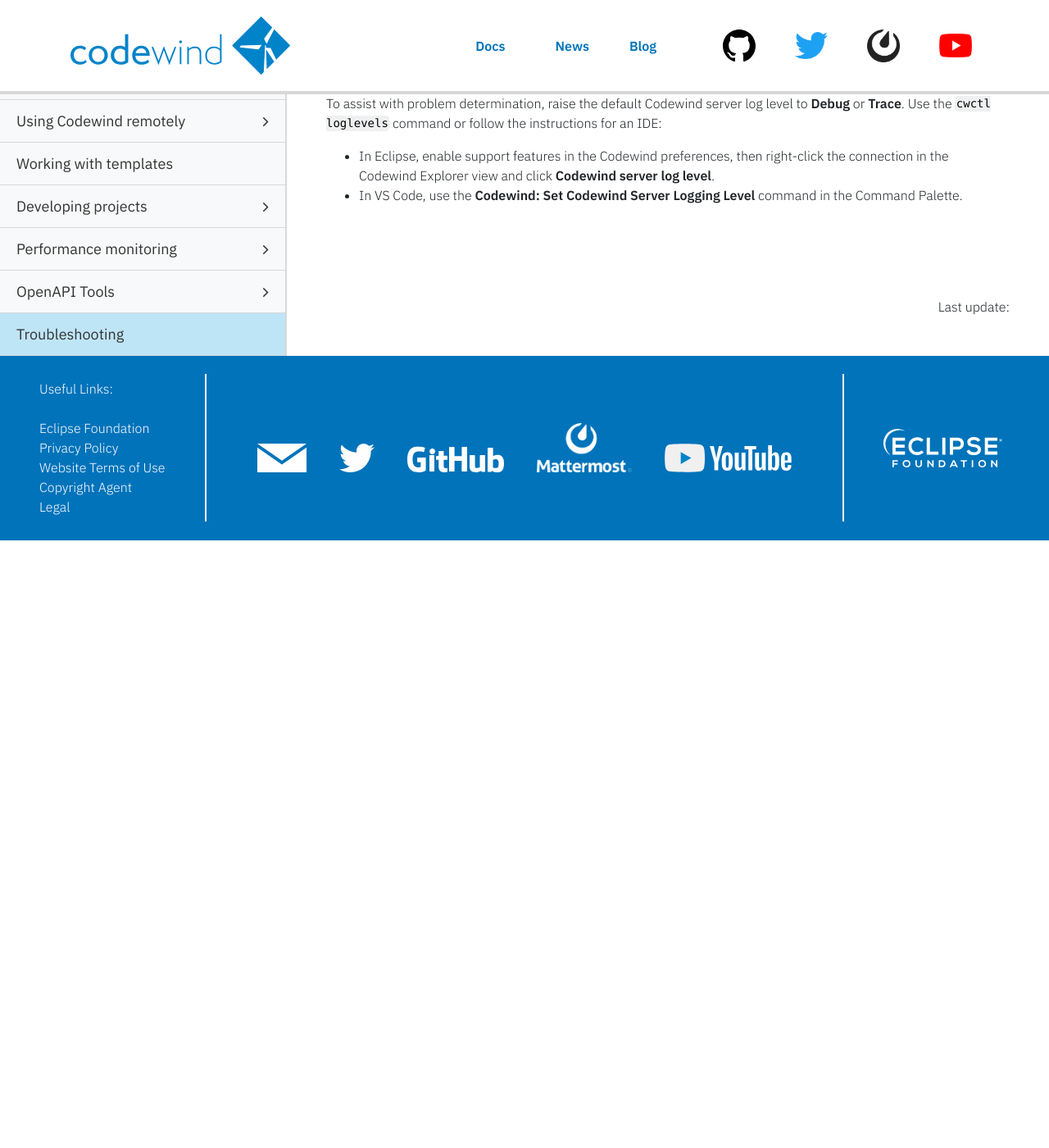
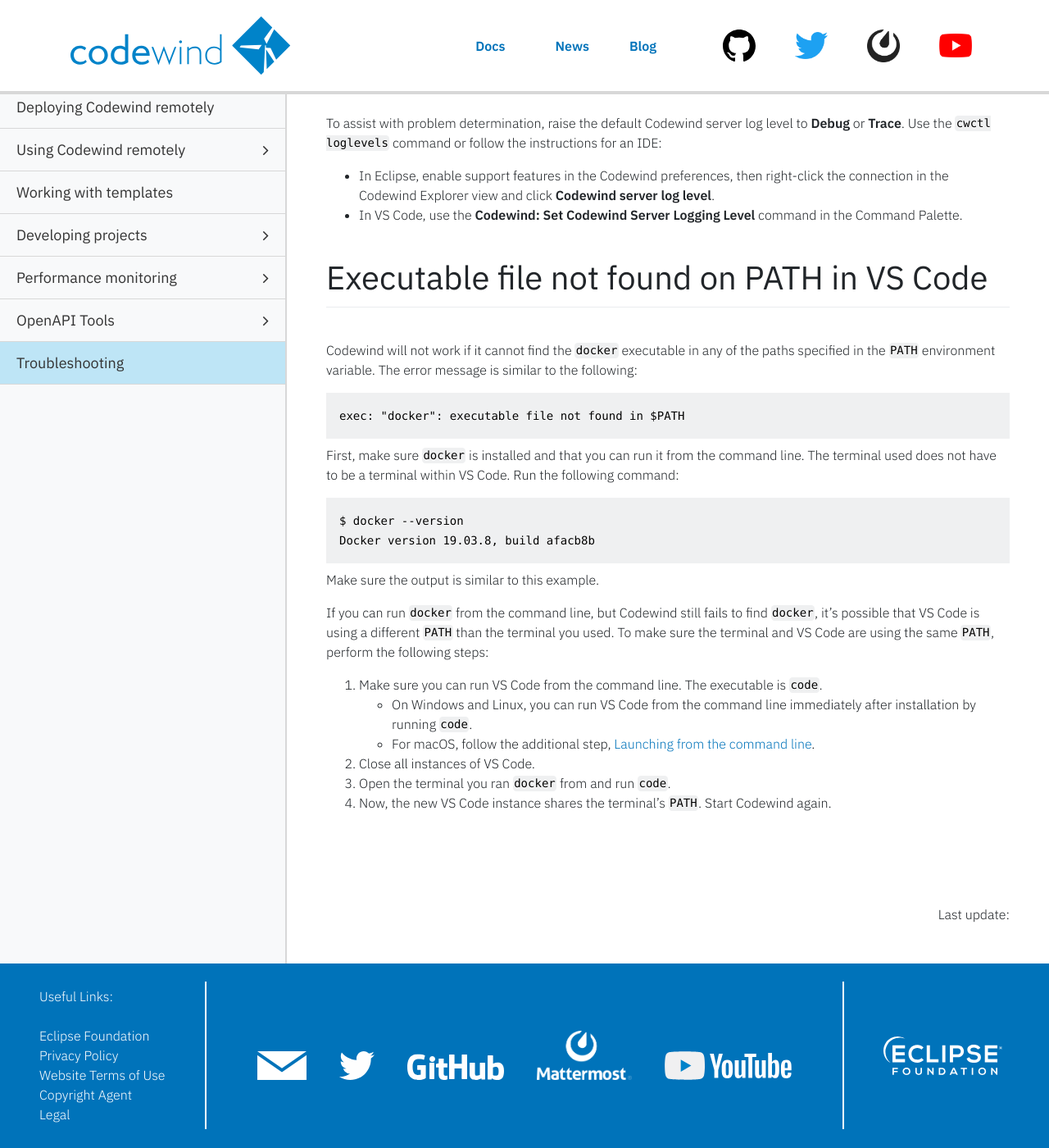
Before and after one commit to eclipse-archived/codewind-docs, a Jekyll site: the page built from docs/_documentations/troubleshooting.md, in a window 1280 px wide and 1400 px high, scrolled down 18443 px. Shown: the whole window at 82% size. Built offline with Jekyll 4.4.1, drawn with Linux system fonts in a browser that asks for light colours; nearby versions of some CDN libraries; comment, search, counter and statistics services are not loaded; before the commit the page ends 19102 px from its top, so only the background shows below that; some of the changed text lies outside the part shown.

Commit message:
Add VS Code PATH troubleshooting step (#525)
Signed-off-by: Tim Etchells <timetchells@ibm.com>

````diff
--- a/docs/_documentations/troubleshooting.md
+++ b/docs/_documentations/troubleshooting.md
@@ -29,6 +29,7 @@ The following sections contain workarounds for issues that you might encounter w
 * [Codewind and Tekton pipelines](#codewind-and-tekton-pipelines)
 * [OpenAPI tools](#openapi-tools)
 * [Setting Codewind server log levels](#setting-codewind-server-log-levels)
+* [Executable file not found on PATH in VS Code](#executable-file-not-found-on-path-in-vs-code)
 
 ***
 # Installing Codewind
@@ -773,3 +774,31 @@ Info added in 0.10.0.
 To assist with problem determination, raise the default Codewind server log level to **Debug** or **Trace**. Use the `cwctl loglevels` command or follow the instructions for an IDE:
 - In Eclipse, enable support features in the Codewind preferences, then right-click the connection in the Codewind Explorer view and click **Codewind server log level**.
 - In VS Code, use the **Codewind: Set Codewind Server Logging Level** command in the Command Palette.
+
+# Executable file not found on PATH in VS Code
+<!--
+Action/Topic: Executable file not found on PATH in VS Code
+Issue type: info
+Issue link: https://github.com/eclipse/codewind/issues/1682
+Solution: https://github.com/eclipse/codewind/issues/1682#issuecomment-572649328
+Info added in 0.11.0.
+-->
+Codewind will not work if it cannot find the `docker` executable in any of the paths specified in the `PATH` environment variable. The error message is similar to the following:
+```
+exec: "docker": executable file not found in $PATH
+```
+First, make sure `docker` is installed and that you can run it from the command line. The terminal used does not have to be a terminal within VS Code. Run the following command:
+```
+$ docker --version
+Docker version 19.03.8, build afacb8b
+```
+Make sure the output is similar to this example.
+
+If you can run `docker` from the command line, but Codewind still fails to find `docker`, it's possible that VS Code is using a different `PATH` than the terminal you used. To make sure the terminal and VS Code are using the same `PATH`, perform the following steps:
+
+1. Make sure you can run VS Code from the command line. The executable is `code`.
+  - On Windows and Linux, you can run VS Code from the command line immediately after installation by running `code`.
+  - For macOS, follow the additional step, [Launching from the command line](https://code.visualstudio.com/docs/setup/mac#_launching-from-the-command-line).
+2. Close all instances of VS Code.
+3. Open the terminal you ran `docker` from and run `code`.
+4. Now, the new VS Code instance shares the terminal's `PATH`. Start Codewind again.
````
